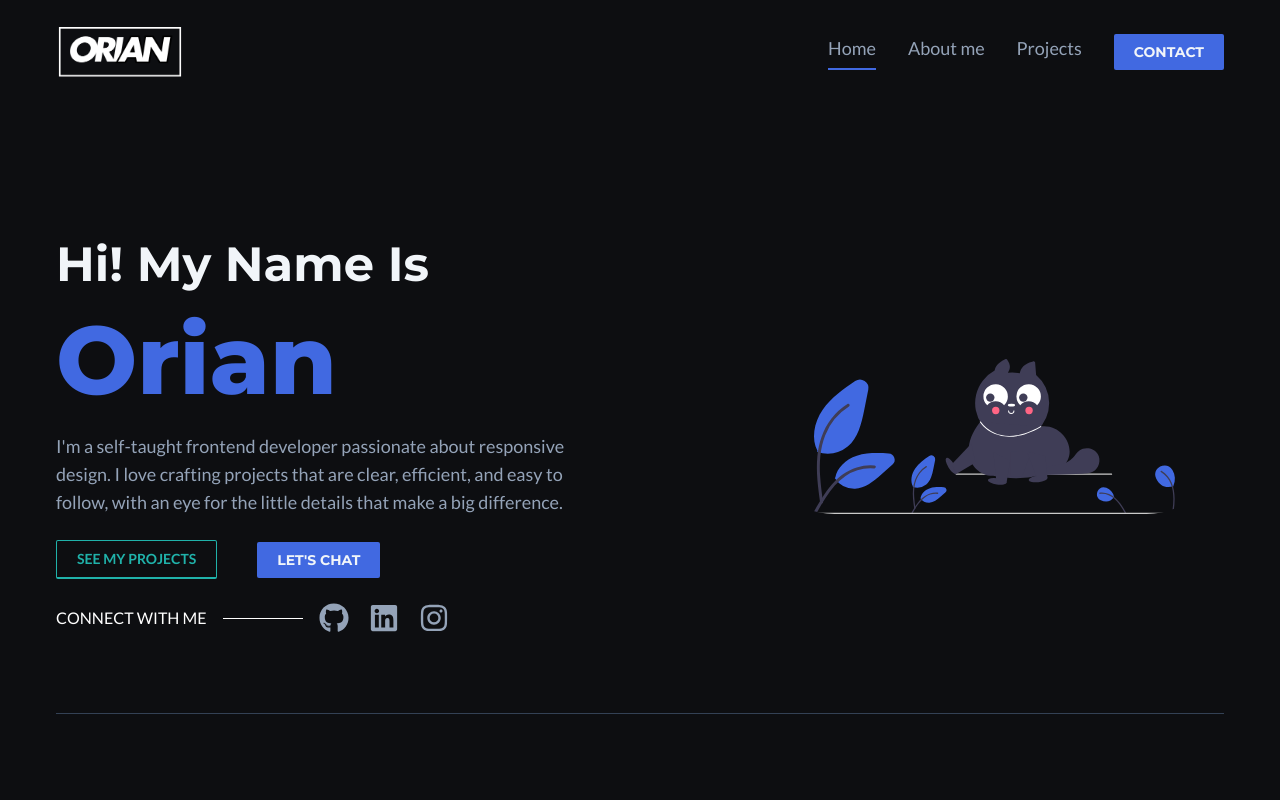
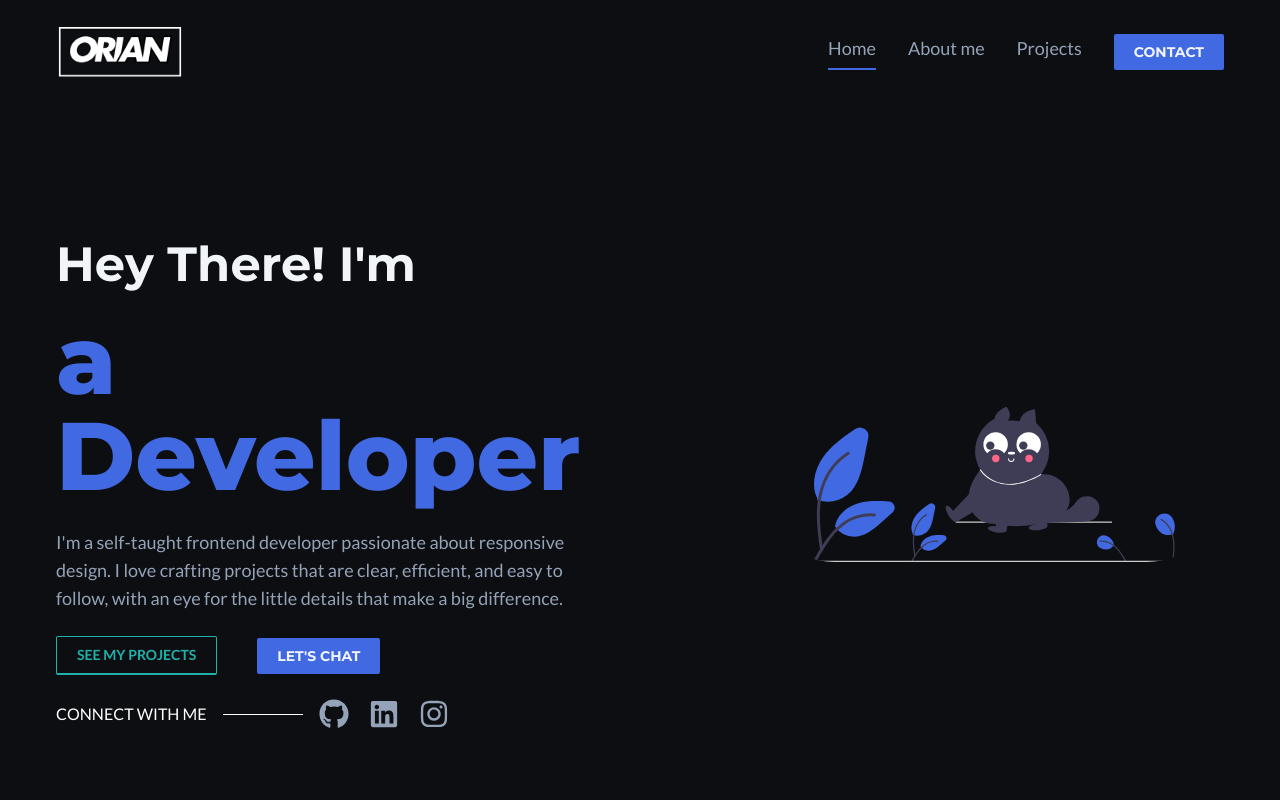
Before and after one commit to OriPerez7/portfolio-website, a React (Vite) app: page / in a window 1280 px wide. Shown: the top 800 px of the page. Built offline with nearby package versions, Linux system fonts and the light colour scheme.

Commit message:
Complete Hero section

```diff
--- a/src/components/home/Hero.jsx
+++ b/src/components/home/Hero.jsx
@@ -5,14 +5,14 @@ import heroImage from "../../assets/heroImage.svg";
 import { useTypingEffect } from "../../hooks/useTypingEffect";
 
 const Hero = () => {
-  const texts = ["Orian Perez"];
+  const texts = ["Orian Perez", "a Developer", "an Artist", "a Cat Lover"];
   const currentLetter = useTypingEffect(texts);
   return (
     <>
       <div className="flex justify-between items-center gap-10 md:gap-40 flex-wrap md:flex-nowrap mt-14 md:mt-40">
         {/* Content */}
         <div className="flex flex-col gap-6 min-w-3/5">
-          <h2>Hi! My name is</h2>
+          <h2>Hey there! I'm</h2>
           <h1 className="text-primary block">{currentLetter}</h1>
           <p className="text-lg">
             I'm a self-taught frontend developer passionate about responsive
--- a/src/hooks/useTypingEffect.js
+++ b/src/hooks/useTypingEffect.js
@@ -1,6 +1,6 @@
 import { useEffect, useState } from "react";
 
-export const useTypingEffect = (texts, speed = 300) => {
+export const useTypingEffect = (texts, speed = 230) => {
   const [currentIndex, setCurrentIndex] = useState(0);
   const [currentCount, setCurrentCount] = useState(0);
   const [currentLetter, setCurrentLetter] = useState("");
```
